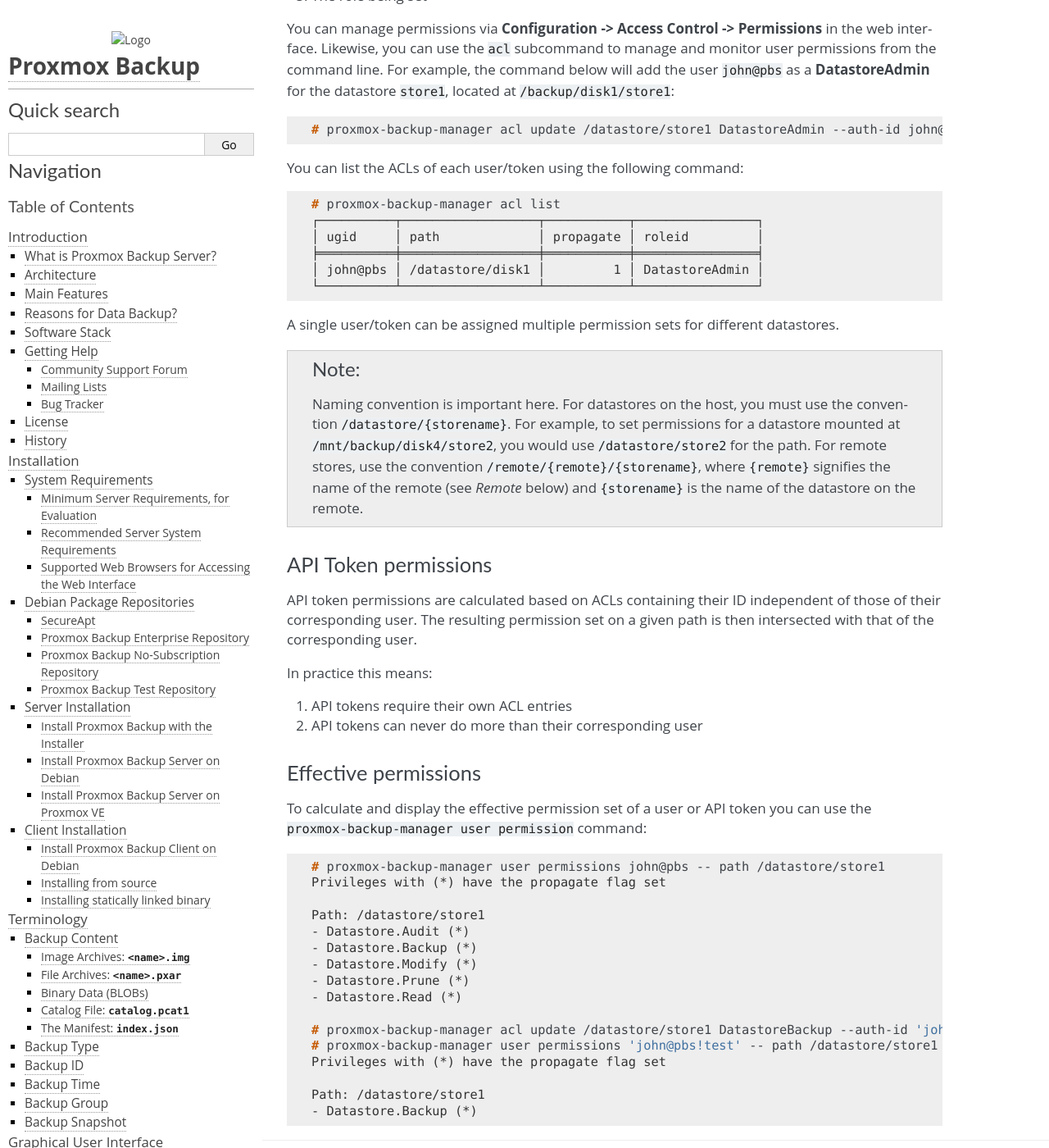
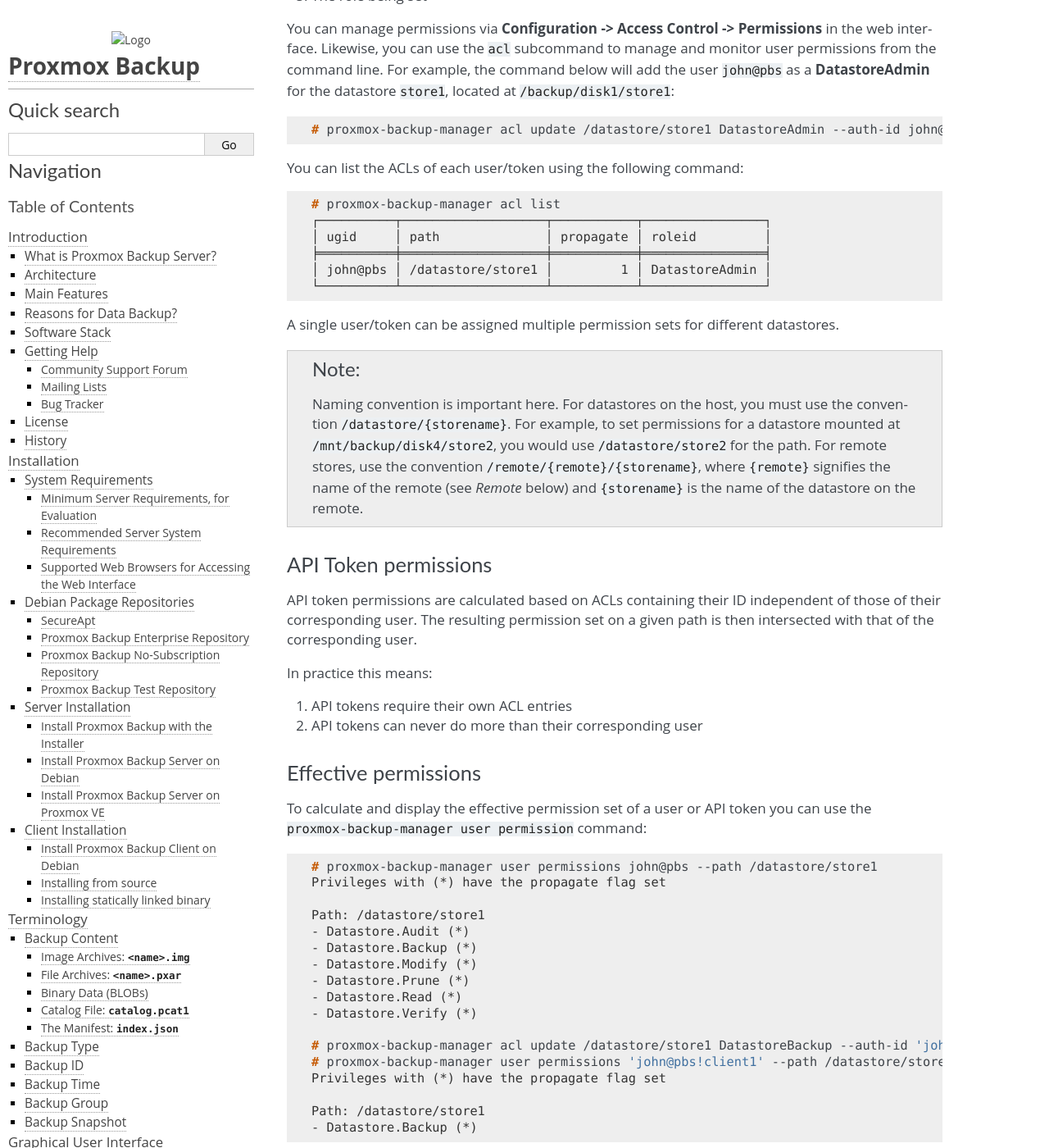
Before and after one commit to proxmox/proxmox-backup, a Sphinx documentation site: the page built from docs/user-management.rst, in a window 1280 px wide and 1400 px high, scrolled down 5497 px. Shown: the whole window at 82% size. Built offline with Sphinx 7.4.7, drawn with Linux system fonts in a browser that asks for light colours.

Commit message:
docs: user management: avoid some inconsistencies
The space between '--' and 'path' in two of the commands was wrong. The other
changes make the names of the store and token consistent with the rest of the
section and should improve readability.

Also add the Datastore.Verify permission in the output of the command:
proxmox-backup-manager user permissions john@pbs --path /datastore/store1
A DatastoreAdmin now has this permission and that's what john@pbs is in the
example.

Signed-off-by: Fabian Ebner <f.ebner@proxmox.com>

```diff
--- a/docs/user-management.rst
+++ b/docs/user-management.rst
@@ -230,11 +230,11 @@
 .. code-block:: console
 
    # proxmox-backup-manager acl list
-   ┌──────────┬──────────────────┬───────────┬────────────────┐
-   │ ugid     │ path             │ propagate │ roleid         │
-   ╞══════════╪══════════════════╪═══════════╪════════════════╡
-   │ john@pbs │ /datastore/disk1 │         1 │ DatastoreAdmin │
-   └──────────┴──────────────────┴───────────┴────────────────┘
+   ┌──────────┬───────────────────┬───────────┬────────────────┐
+   │ ugid     │ path              │ propagate │ roleid         │
+   ╞══════════╪═══════════════════╪═══════════╪════════════════╡
+   │ john@pbs │ /datastore/store1 │         1 │ DatastoreAdmin │
+   └──────────┴───────────────────┴───────────┴────────────────┘
 
 A single user/token can be assigned multiple permission sets for different datastores.
 
@@ -267,7 +267,7 @@
 
 .. code-block:: console
 
-  # proxmox-backup-manager user permissions john@pbs -- path /datastore/store1
+  # proxmox-backup-manager user permissions john@pbs --path /datastore/store1
   Privileges with (*) have the propagate flag set
 
   Path: /datastore/store1
@@ -276,9 +276,10 @@
   - Datastore.Modify (*)
   - Datastore.Prune (*)
   - Datastore.Read (*)
+  - Datastore.Verify (*)
 
   # proxmox-backup-manager acl update /datastore/store1 DatastoreBackup --auth-id 'john@pbs!client1'
-  # proxmox-backup-manager user permissions 'john@pbs!test' -- path /datastore/store1
+  # proxmox-backup-manager user permissions 'john@pbs!client1' --path /datastore/store1
   Privileges with (*) have the propagate flag set
 
   Path: /datastore/store1
```
